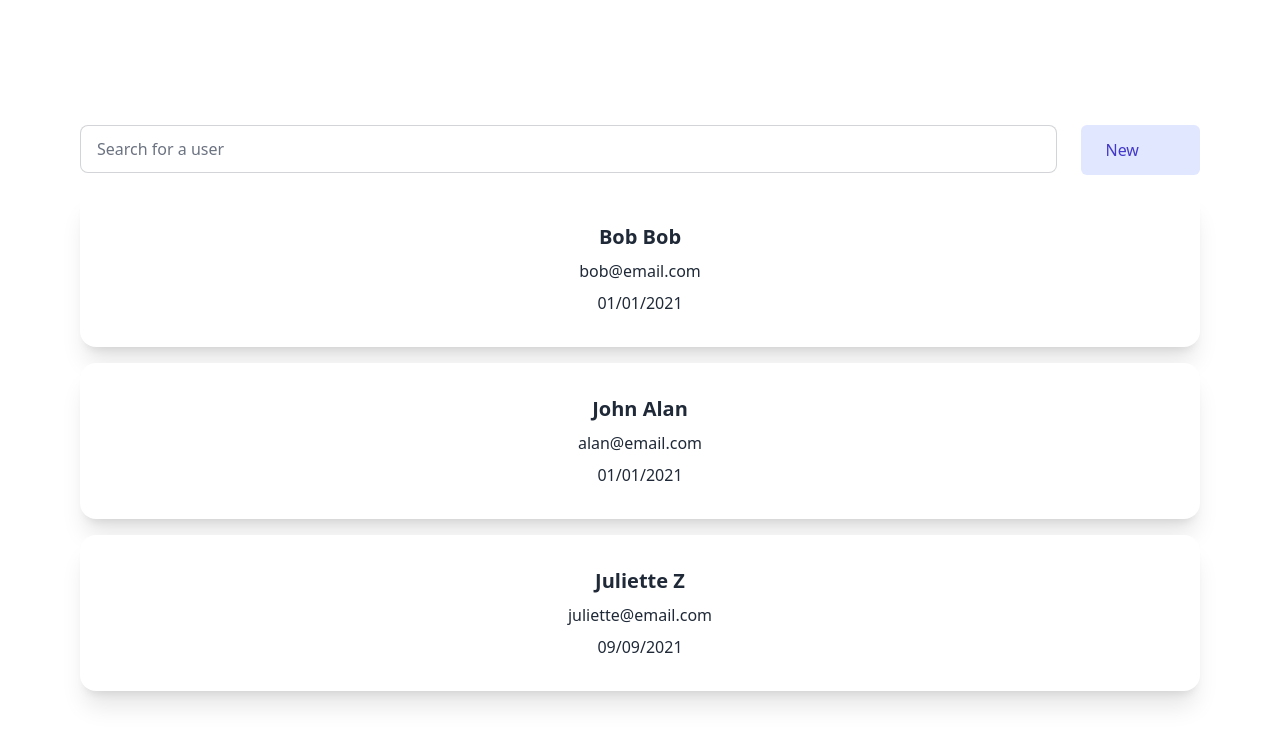
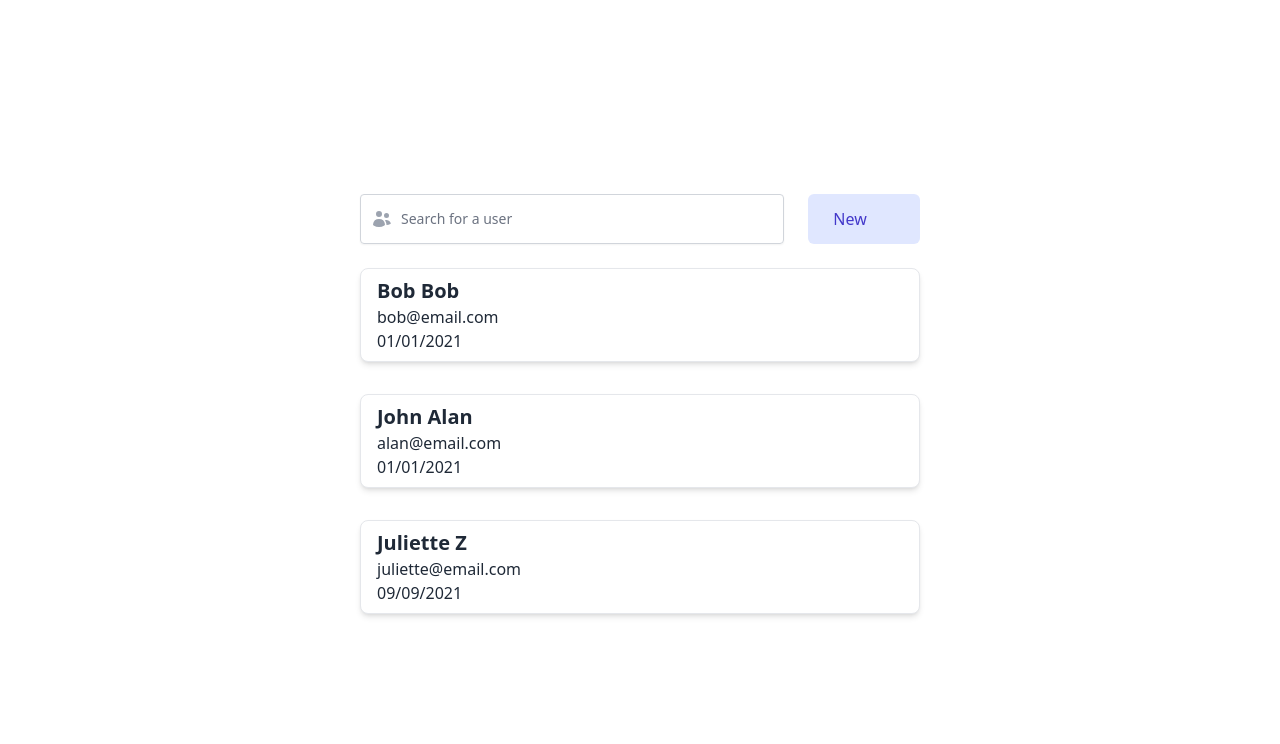
Before and after one commit to Pierre-LouisDeu/ContactBook, a Next.js app: page / in a window 1280 px wide. Shown: the top 744 px of the page. Built offline with nearby package versions, Linux system fonts and the light colour scheme.

Commit message:
feat: update page style

```diff
--- a/components/UI/molecules/ContactCard.tsx
+++ b/components/UI/molecules/ContactCard.tsx
@@ -31,14 +31,14 @@ const ContactCard: React.FunctionComponent<ContactProps> = ({
   return (
     <>
       <button
-        className="w-full"
+        className="w-1/2"
         onClick={() => {
           select();
         }}
       >
-        <div className="card bg-base-100 shadow-xl">
-          <div className="card-body">
-            <h2 className="card-title justify-center ">{firstName} {lastName}</h2>
+        <div className="bg-base-100 border rounded-lg py-2 shadow-md hover:bg-gray-50">
+          <div className="text-left pl-4">
+            <h2 className="font-semibold text-xl ">{firstName} {lastName}</h2>
             <p>{email}</p>
             <p>{birthday}</p>
           </div>
--- a/components/UI/molecules/SearchBar.tsx
+++ b/components/UI/molecules/SearchBar.tsx
@@ -1,9 +1,23 @@
 import React from 'react';
+import { UsersIcon } from '@heroicons/react/20/solid'
 
 const SearchBar: React.FunctionComponent = () => {
   return (
     <>
-      <input type="text" placeholder="Search for a user" className="input input-bordered w-full" />
+      {/* <input type="text" placeholder="Search for a user" className="input input-bordered w-full" /> */}
+      <div className="flex rounded shadow-sm h-full">
+      <div className="relative flex flex-grow items-stretch focus-within:z-10">
+          <div className="pointer-events-none absolute inset-y-0 left-0 flex items-center pl-3">
+            <UsersIcon className="h-5 w-5 text-gray-400" aria-hidden="true" />
+          </div>
+          <input
+            type="email"
+            name="email"
+            className="block w-full rounded border-gray-300 pl-10 focus:border-indigo-500 focus:ring-indigo-500 sm:text-sm"
+            placeholder="Search for a user"
+          />
+        </div>
+        </div>
     </>
   )
 }
--- a/components/UI/organisms/ContactList.tsx
+++ b/components/UI/organisms/ContactList.tsx
@@ -41,7 +41,7 @@ const ContactList: React.FunctionComponent<any> = ({ setOpen }) => {
             email: string;
             birthday: string;
           }) => (
-            <div className="py-2">
+            <div className="py-4">
               <ContactCard
                 key={contact.id}
                 id={contact.id}
--- a/components/templates/SlideOver.tsx
+++ b/components/templates/SlideOver.tsx
@@ -12,7 +12,7 @@ const SlideOver: React.FunctionComponent = () => {
 
   return (
     <>
-      <div className="flex flex-row justify-between w-full">
+      <div className="flex flex-row justify-between w-1/2">
         <div className="pr-6 w-full">
           <SearchBar />
         </div>
@@ -54,7 +54,7 @@ const SlideOver: React.FunctionComponent = () => {
                           <div className="ml-3 flex h-7 items-center">
                             <button
                               type="button"
-                              className="rounded-md bg-white text-gray-400 hover:text-gray-500 focus:outline-none focus:ring-2 focus:ring-indigo-500 focus:ring-offset-2"
+                              className="rounded bg-white text-gray-400 hover:text-gray-500 focus:outline-none focus:ring-2 focus:ring-indigo-500 focus:ring-offset-2"
                               onClick={() => setOpen(false)}
                             >
                               <span className="sr-only">Close panel</span>
--- a/pages/index.tsx
+++ b/pages/index.tsx
@@ -8,7 +8,7 @@ const Home: NextPage = () => {
   const [contact, setContact] = useState(0);
   return (
     <ContactContext.Provider value={{ contact, setContact }}>
-      <div className="flex min-h-screen flex-col items-center justify-center py-2">
+      <div className="flex min-h-screen flex-col items-center justify-center py-4">
         <Head>
           <title>Contact Book</title>
           <link rel="icon" href="/favicon.ico" />
```
